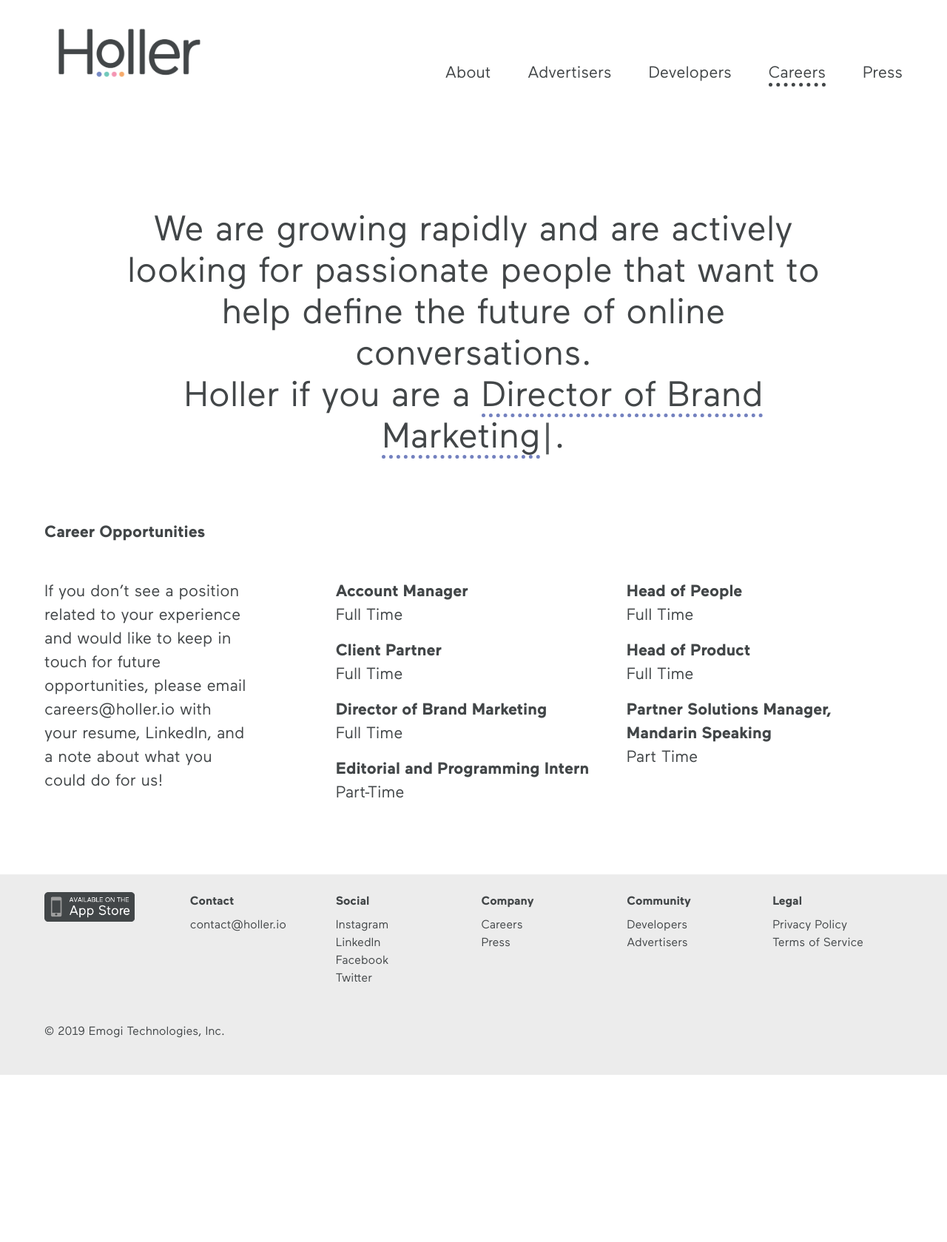
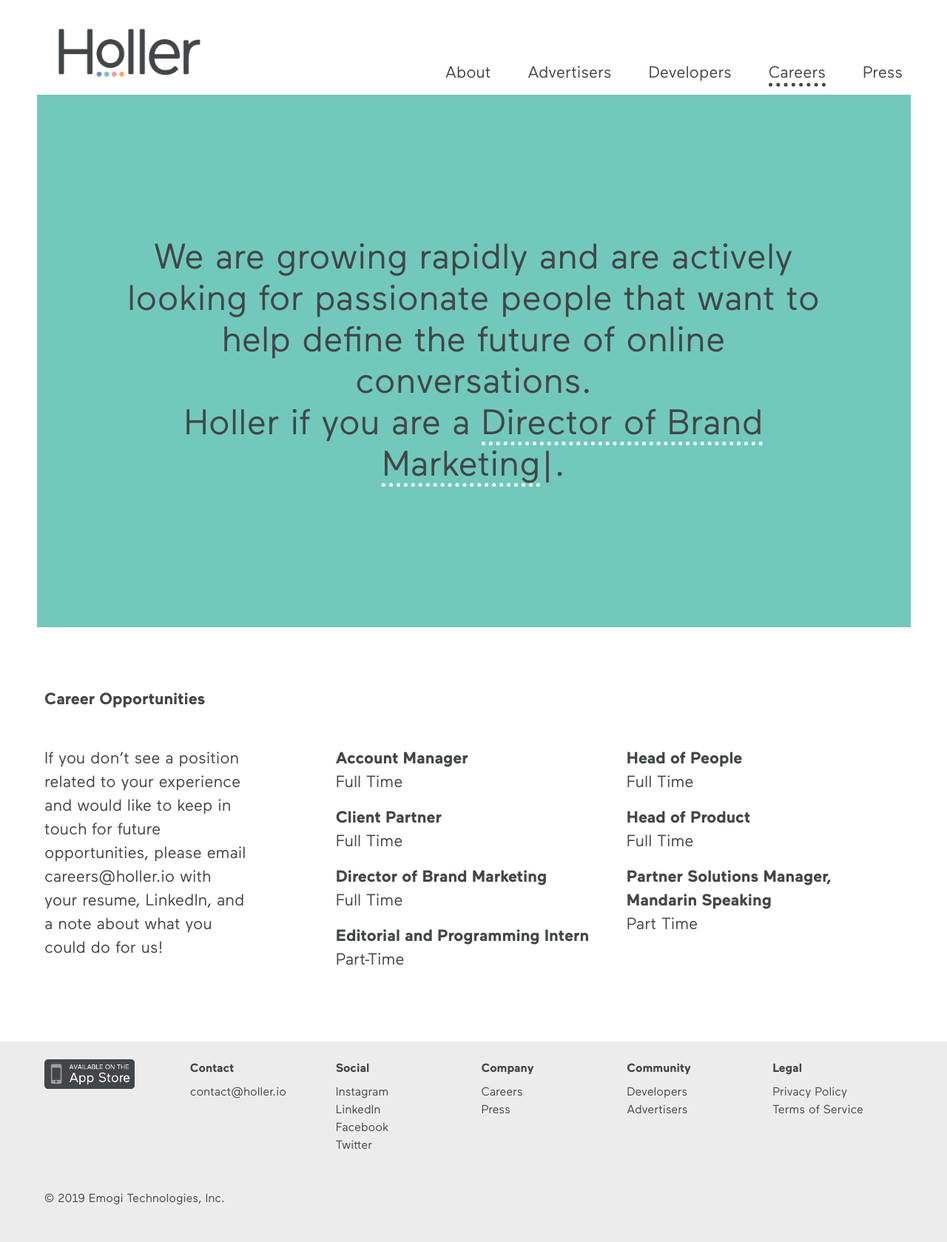
Before and after one commit to taliacotton/holler, a Jekyll site: the page built from careers.html, in a window 1280 px wide. Shown: the whole page at 74% size. Built offline with Jekyll 4.4.1, drawn with Linux system fonts in a browser that asks for light colours; nearby versions of some CDN libraries; before the commit the page ends 1453 px from its top, so only the background shows below that.

Commit message:
a little more qa

```diff
--- a/about.html
+++ b/about.html
@@ -37,7 +37,7 @@
 
         <!-- Modal -->
         <div class="modal fade" id="team-{{forloop.index}}" tabindex="-1" role="dialog" aria-labelledby="exampleModalLabel" aria-hidden="true">
-        <div class="modal-dialog" role="document">
+        <div class="modal-dialog m-auto" role="document">
             <div class="modal-content">
                 <button type="button" class="close text-right" data-dismiss="modal" aria-label="Close">
                 <span aria-hidden="true">
--- a/careers.html
+++ b/careers.html
@@ -18,9 +18,9 @@
     </div>
 
 
-    <div class="row">
-        <div class="col-10 offset-1">
-            <h2 class="text-center pt-intro">We are growing rapidly and are actively looking for passionate people that want to help define the future of online conversations. <br />Holler if you are a <span id="typed" class="underlined purple"></span>.</h2>
+    <div class="row h-100 bg-teal">
+        <div class="col-10 offset-1 my-auto">
+            <h2 class="text-center">We are growing rapidly and are actively looking for passionate people that want to help define the future of online conversations. <br />Holler if you are a <span id="typed" class="underlined white"></span>.</h2>
         </div>
     </div>
     <div class="row mt-4 mt-md-5">
--- a/css/main.scss
+++ b/css/main.scss
@@ -31,6 +31,13 @@
 #typed{
     height:100px;
 }
+
+
+.modal.show .modal-dialog{
+    top: 50% !important;
+    transform: translateY(-50%) !important;
+}
+
 
 // .middle-phrase{
 //     display:none;
@@ -186,6 +193,9 @@
 
 .underlined.purple{
     border-bottom: 5px dotted $purple !important;
+}
+.underlined.white{
+    border-bottom: 5px dotted white !important;
 }
 
 h1.underlined{
@@ -500,6 +510,10 @@
     }
 }
 
+a.social-link:hover{
+    text-decoration:none;
+}
+
 // #team{
 //     height: 700px;
 // }
@@ -528,6 +542,7 @@
 .modal img{
     position:absolute;
     bottom:0px;
+    max-height:100%;
 }
 .btn-primary-outlined{
     border:1px solid $dark;
@@ -912,8 +927,13 @@
     display: none;
 }
 
+
+
 .modal-dialog{
     margin:26px;
+    // top: 50% !important;
+    // transform: translateY(-50%)!important;
+    // margin: auto !important;
 }
 
 
--- a/index.html
+++ b/index.html
@@ -57,7 +57,7 @@
 </div>
 <!-- Modal -->
 <div class="modal fade" id="exampleModal" tabindex="-1" role="dialog" aria-labelledby="exampleModalLabel" aria-hidden="true">
-  <div class="modal-dialog" role="document">
+  <div class="modal-dialog m-auto" role="document">
     <div class="modal-content">
       <div class="modal-header">
 
--- a/js/script.js
+++ b/js/script.js
@@ -58,18 +58,18 @@
 // console.log($('.rw-span-container').css("width", longestString1*40 + 'px'));
 
 
-function normalizeSlideHeights() {
-    $('.carousel').each(function(){
-      var items = $('.carousel-item', this);
-      // reset the height
-      items.css('min-height', 0);
-      // set the height
-      var maxHeight = Math.max.apply(null,
-          items.map(function(){
-              return $(this).outerHeight()}).get() );
-      items.css('min-height', maxHeight + 'px');
-    })
-}
+// function normalizeSlideHeights() {
+//     $('.carousel').each(function(){
+//       var items = $('.carousel-item', this);
+//       // reset the height
+//       items.css('min-height', 0);
+//       // set the height
+//       var maxHeight = Math.max.apply(null,
+//           items.map(function(){
+//               return $(this).outerHeight()}).get() );
+//       items.css('min-height', maxHeight + 'px');
+//     })
+// }
 
 $(window).on(
     'load resize orientationchange',
```
Also changed, not shown: 5 other files.
